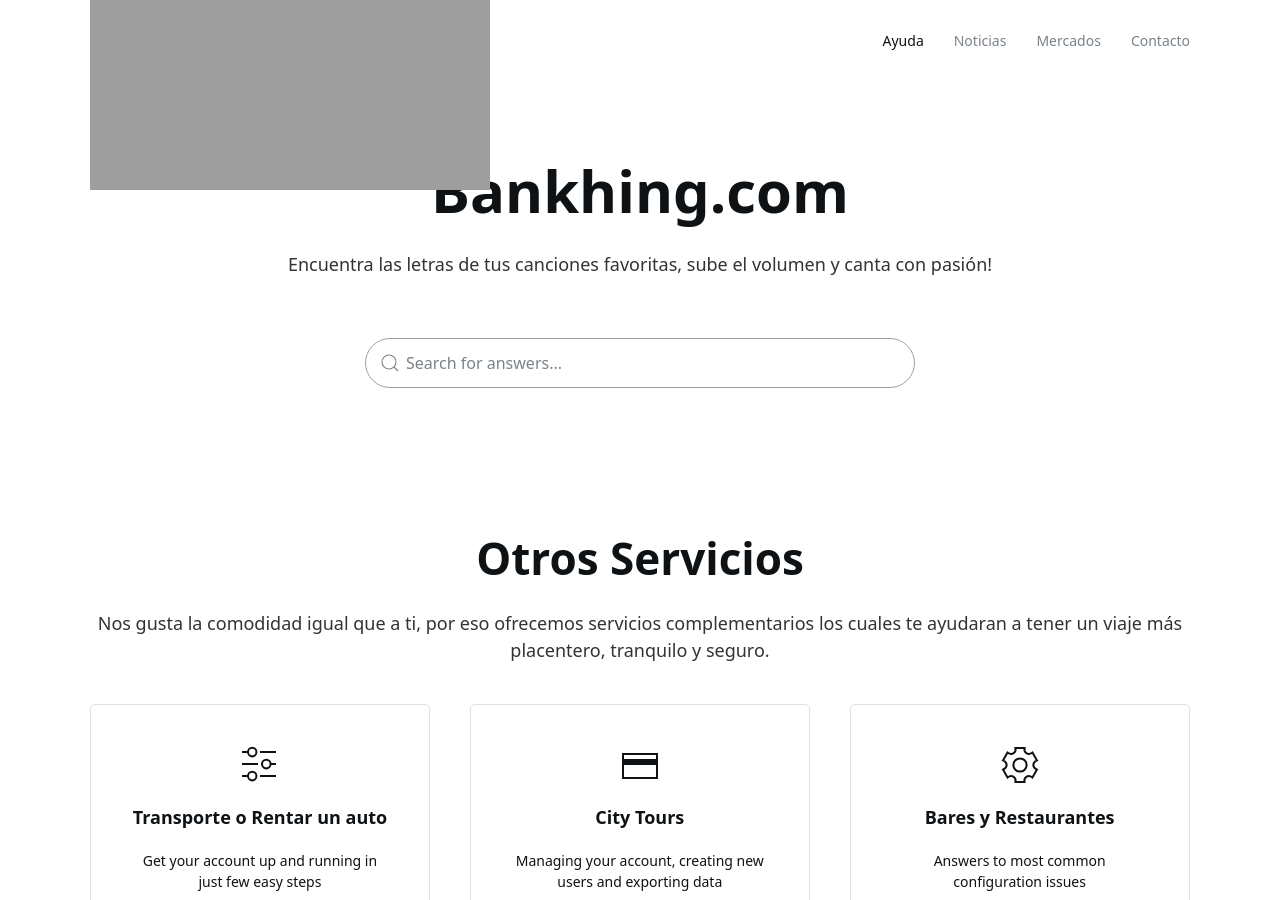
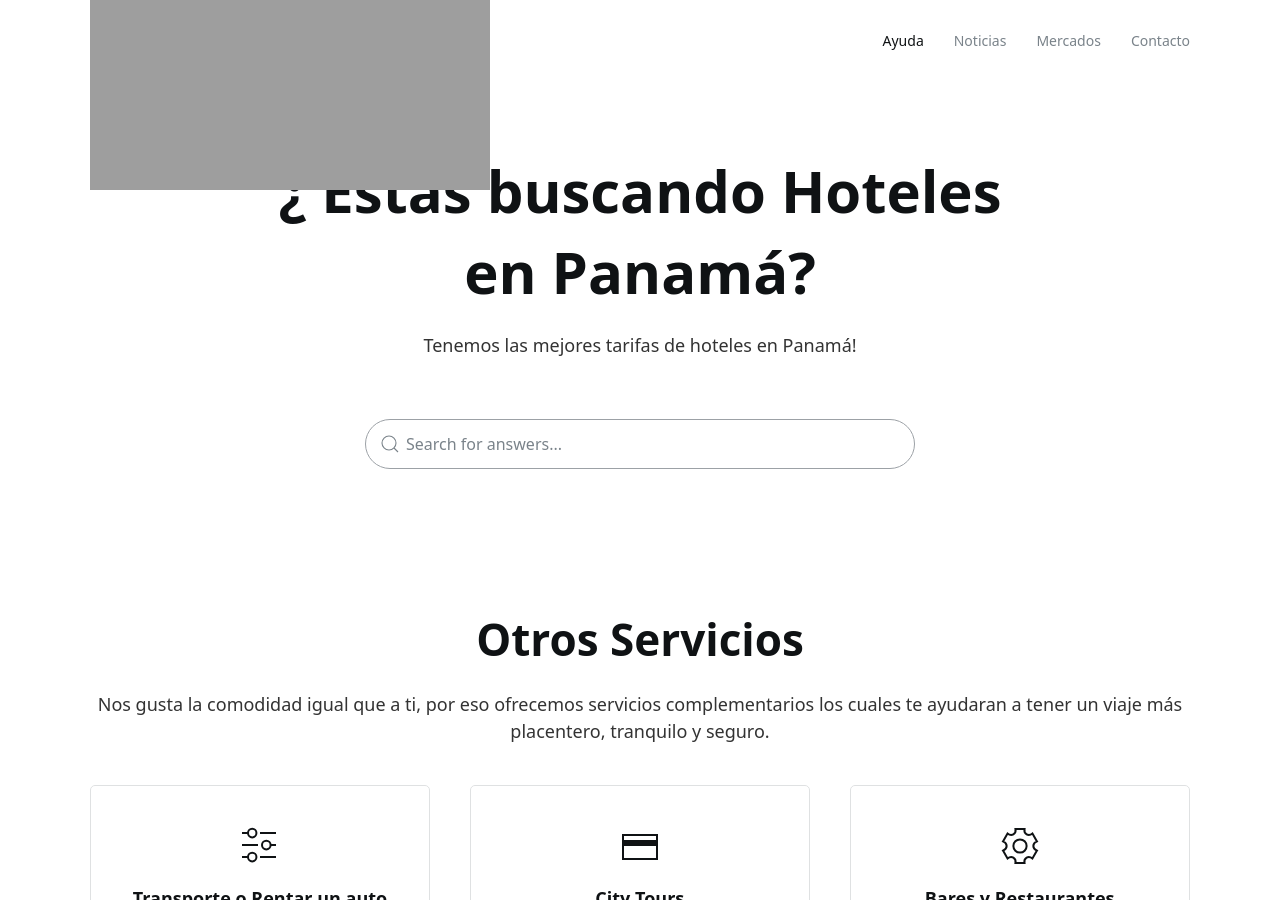
Before and after one commit to jelmii/jelmii.github.io, a Jekyll site: the page built from index.md, in a window 1280 px wide and 900 px high. Built offline with Jekyll 4.4.1, drawn with Linux system fonts in a browser that asks for light colours.

Commit message:
Update index.md

```diff
--- a/index.md
+++ b/index.md
@@ -1,8 +1,8 @@
 ---
 layout: home
 hero:
-    title: Bankhing.com
-    subtitle: Encuentra las letras de tus canciones favoritas, sube el volumen y canta con pasión!
+    title: ¿ Estas buscando Hoteles en Panamá?
+    subtitle: Tenemos las mejores tarifas de hoteles en Panamá!
 
     search: true
 categories:
```
